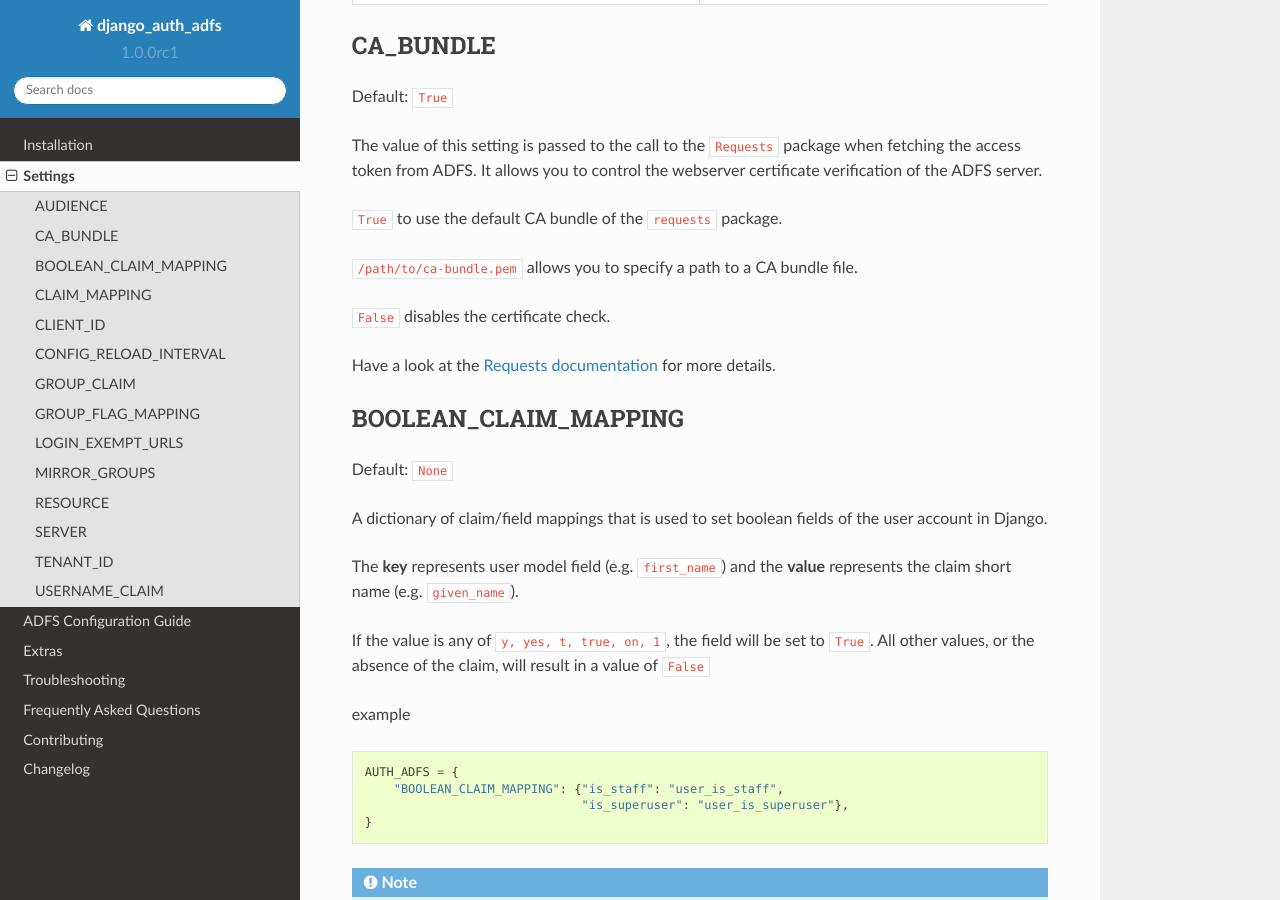
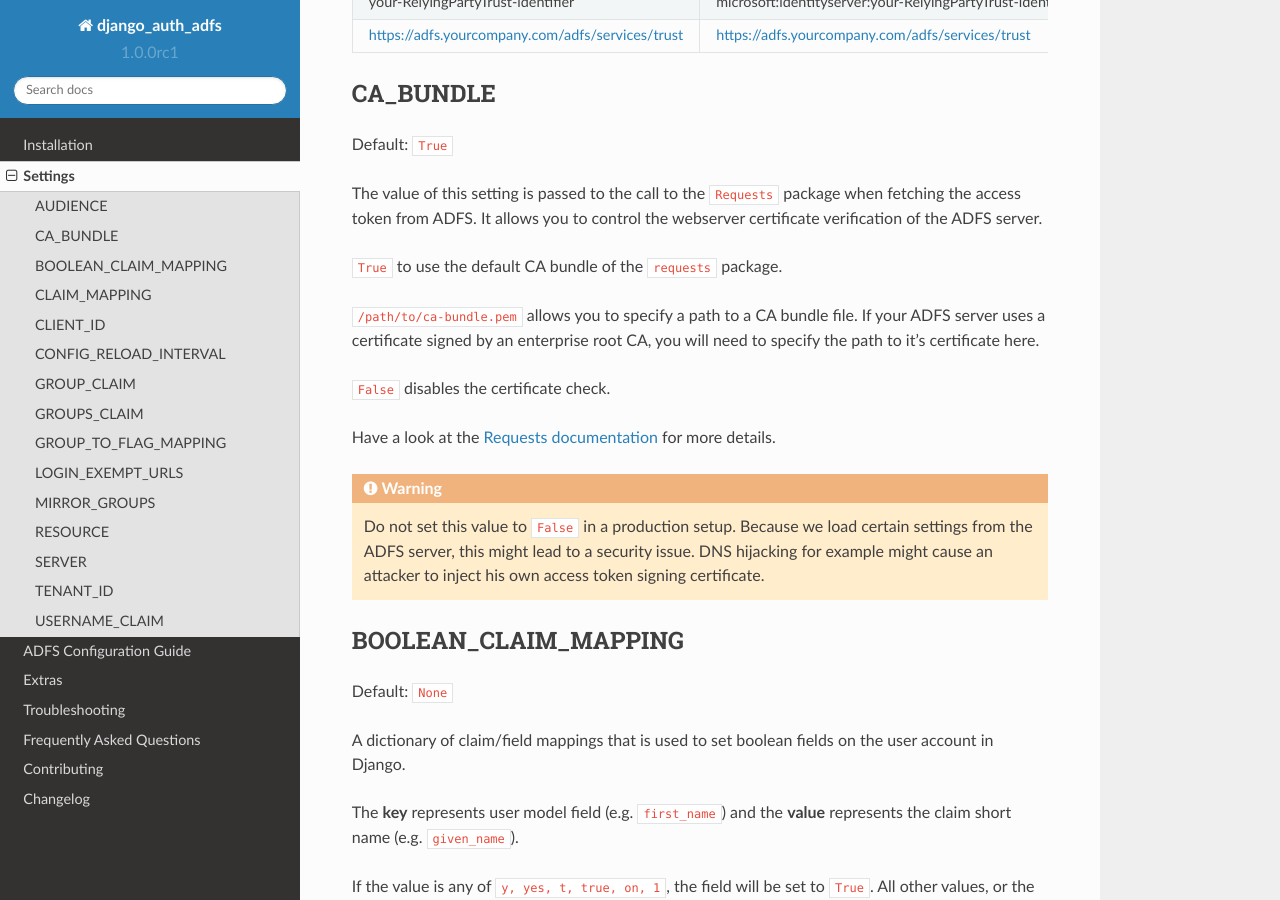
Before and after one commit to snok/django-auth-adfs, a Sphinx documentation site: the page built from docs/configuration.rst, in a window 1280 px wide and 900 px high, scrolled down 581 px. Built offline with Sphinx 7.4.7 and the Read the Docs theme 2.0.0, drawn with Linux system fonts in a browser that asks for light colours; some of the changed text lies outside the part shown.

Commit message:
Rename few things and add documentation

```diff
--- a/docs/configuration.rst
+++ b/docs/configuration.rst
@@ -34,12 +36,18 @@ It allows you to control the webserver certificate verification of the ADFS serv
 
 ``True`` to use the default CA bundle of the ``requests`` package.
 
-``/path/to/ca-bundle.pem`` allows you to specify a path to a CA bundle file.
+``/path/to/ca-bundle.pem`` allows you to specify a path to a CA bundle file. If your ADFS server uses a certificate
+signed by an enterprise root CA, you will need to specify the path to it's certificate here.
 
 ``False`` disables the certificate check.
 
 Have a look at the `Requests documentation
 <http://docs.python-requests.org/en/master/user/advanced/#ssl-cert-verification>`_ for more details.
+
+.. warning::
+    Do not set this value to ``False`` in a production setup. Because we load certain settings from the ADFS server,
+    this might lead to a security issue. DNS hijacking for example might cause an attacker to inject his own
+    access token signing certificate.
 
 .. _boolean_claim_mapping_setting:
 
@@ -47,7 +55,7 @@ BOOLEAN_CLAIM_MAPPING
 ---------------------
 Default: ``None``
 
-A dictionary of claim/field mappings that is used to set boolean fields of the user account in Django.
+A dictionary of claim/field mappings that is used to set boolean fields on the user account in Django.
 
 The **key** represents user model field (e.g. ``first_name``)
 and the **value** represents the claim short name (e.g. ``given_name``).
@@ -119,7 +127,11 @@ token signing certificate rollover on ADFS.
 
 GROUP_CLAIM
 -----------
-Default ``group`` for windows server or ``groups`` for Azure AD.
+Alias of ``GROUPS_CLAIM``
+
+GROUPS_CLAIM
+------------
+Default ``group`` for ADFS or ``groups`` for Azure AD.
 
 Name of the claim in the JWT access token from ADFS that contains the groups the user is member of.
 If an entry in this claim matches a group configured in Django, the user will join it automatically.
@@ -128,15 +140,15 @@ Set this setting to ``None`` to disable automatic group handling. The group memb
 will not be touched.
 
 .. IMPORTANT::
-   A user's group membership in Django will be reset to math this claim's value.
-   If there's no value in the access token, the user will end up being a member of no group at all.
+   If not set to ``None``, a user's group membership in Django will be reset to math this claim's value.
+   If there's no value in the access token, the user will be removed from all groups.
 
 .. NOTE::
    You can find the short name for the claims you configure in the ADFS management console underneath
    **ADFS** ➜ **Service** ➜ **Claim Descriptions**
 
-GROUP_FLAG_MAPPING
-------------------
+GROUP_TO_FLAG_MAPPING
+---------------------
 This settings allows you to set flags on a user based on his group membership in Active Directory.
 
 For example, if a user is a member of the group ``Django Staff``, you can automatically set the ``is_staff``
@@ -150,8 +162,8 @@ example
 .. code-block:: python
 
     AUTH_ADFS = {
-        "GROUP_FLAG_MAPPING": {"is_staff": "Django Staff",
-                               "is_superuser": "Django Admins"},
+        "GROUP_TO_FLAG_MAPPING": {"is_staff": "Django Staff",
+                                  "is_superuser": "Django Admins"},
     }
 
 .. NOTE::
@@ -215,11 +227,16 @@ The FQDN of the ADFS server you want users to authenticate against.
 
 USERNAME_CLAIM
 --------------
-Default: ``winaccountname`` on Windows Server or ``upn`` on Azure AD.
+Default: ``winaccountname`` for ADFS or ``upn`` for Azure AD.
 
 Name of the claim sent in the JWT token from ADFS that contains the username.
 If the user doesn't exist yet, this field will be used as it's username.
 
+.. warning::
+   You shouldn't need to set this value for ADFS or Azure AD. Because ``winaccountname`` maps to the ``sAMAccountName``
+   on Active Directory, which is guaranteed to be unique. The same for Azure AD where ``upn`` maps to the
+   ``UserPrincipleName``, which is unique on Azure AD.
+
 .. NOTE::
    You can find the short name for the claims you configure in the ADFS management console underneath
    **ADFS** ➜ **Service** ➜ **Claim Descriptions**
```
Also changed, not shown: other parts of docs/configuration.rst (+4 -2 lines), docs/faq.rst (+8 -4 lines), docs/troubleshooting.rst (+13 -1 lines), 5 other files.
